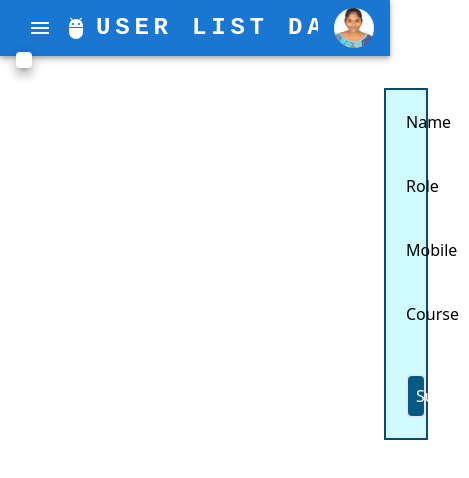
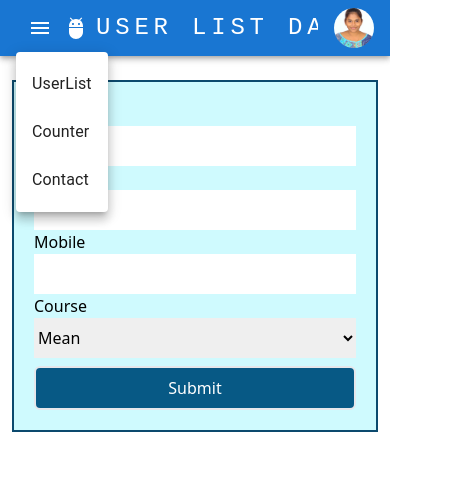
Before and after one commit to ABindusri/ViteReact, a React (Vite) app: page /contact in a window 390 px wide. Both pictures are taken after a click on the button 40 px from the left and 28 px from the top of the page. Shown: the top 478 px of the page, 469 px wide, since content can reach past the window. Built offline with nearby package versions, Linux system fonts and the light colour scheme; a web font is replaced by a local one.

Commit message:
Add Responsiveness

```diff
--- a/src/components/Form.jsx
+++ b/src/components/Form.jsx
@@ -19,7 +19,7 @@ const Form = () => {
 
   return (
     <div>
-        <form className='flex flex-col mx-96 my-8 border-sky-900 bg-cyan-100 p-5 border-2 rounded-2'
+        <form className='flex flex-col md:mx-96 md:my-8 border-sky-900 bg-cyan-100 p-5 border-2  mx-3 my-6 rounded-2 '
         onSubmit={handleSubmit}>
             <label>Name</label>
             <input type='text' value={name} className='py-2 focus:ring-2 focus:ring-red-500  focus:outline-none focus:rounded-sm' onChange={(event)=>{setName(event.target.value)}}></input>
--- a/src/components/Nav/NavBar.jsx
+++ b/src/components/Nav/NavBar.jsx
@@ -92,7 +92,9 @@ function NavBar() {
                   <Typography sx={{ textAlign: 'center' }}>{page}</Typography>
                 </MenuItem>
               ))} */}
-
+                <MenuItem onClick={()=>navigation('/userlist')}>UserList</MenuItem>
+            <MenuItem onClick={()=> navigation('/count')}>Counter</MenuItem>
+            <MenuItem onClick={()=>navigation('/contact')}>Contact</MenuItem>
             </Menu>
           </Box>
           <AdbIcon sx={{ display: { xs: 'flex', md: 'none' }, mr: 1 }} />
@@ -106,7 +108,7 @@ function NavBar() {
               display: { xs: 'flex', md: 'none' },
               flexGrow: 1,
               fontFamily: 'monospace',
-              fontWeight: 700,
+              fontWeight: 400,
               letterSpacing: '.3rem',
               color: 'inherit',
               textDecoration: 'none',
--- a/src/components/UserDataComp.jsx
+++ b/src/components/UserDataComp.jsx
@@ -13,7 +13,7 @@ const UserDataComp = () => {
   return (
     <div>
         <button className='border-2 bg-emerald-700 p-2 m-2 text-white' onClick={fetchFun}>Fetch User Data</button>
-     <div className='flex'> {userData.map((UserdataSend)=> <UserListComp data={UserdataSend}/>)} </div>
+     <div className='flex md:flex-row flex-col'> {userData.map((UserdataSend)=> <UserListComp data={UserdataSend}/>)} </div>
     </div>
   )
 }
```
